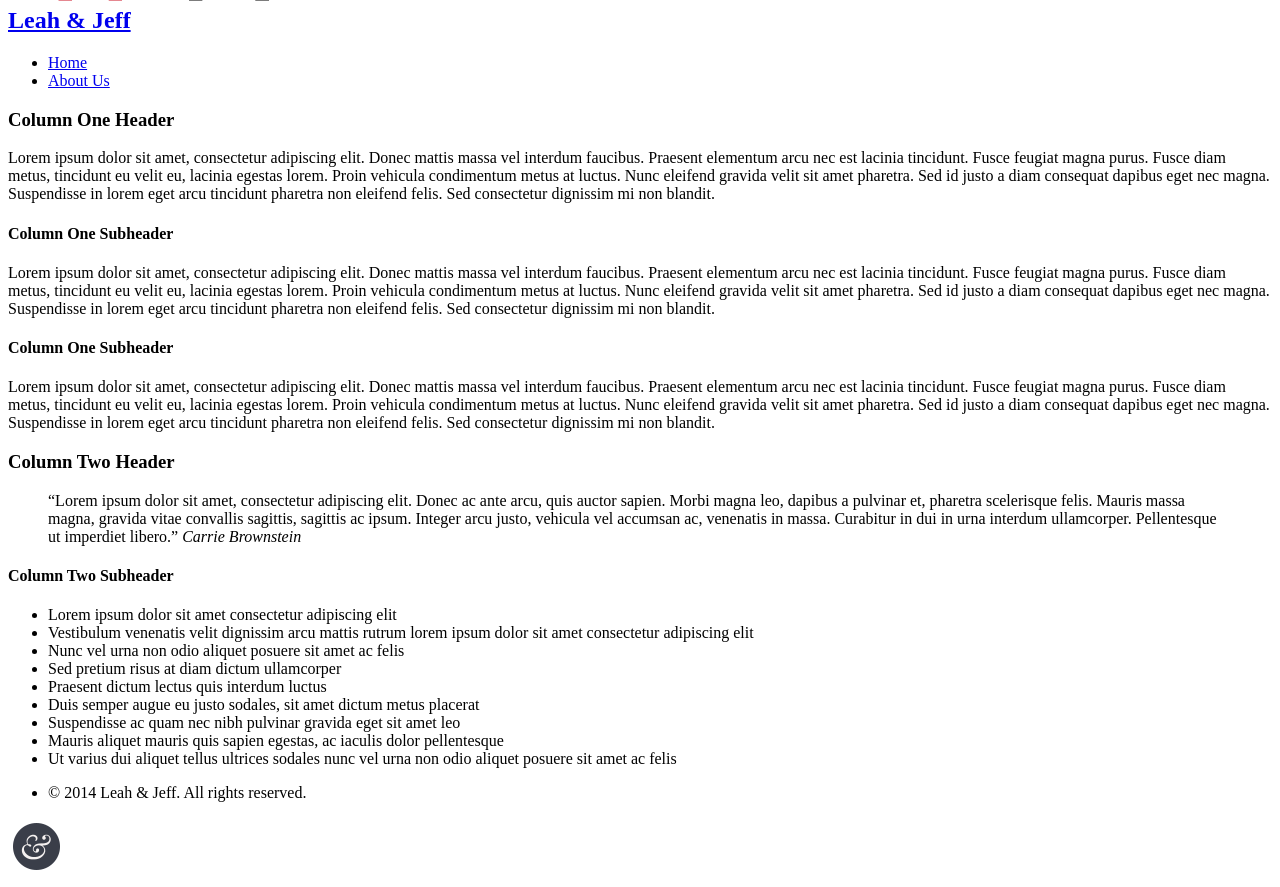
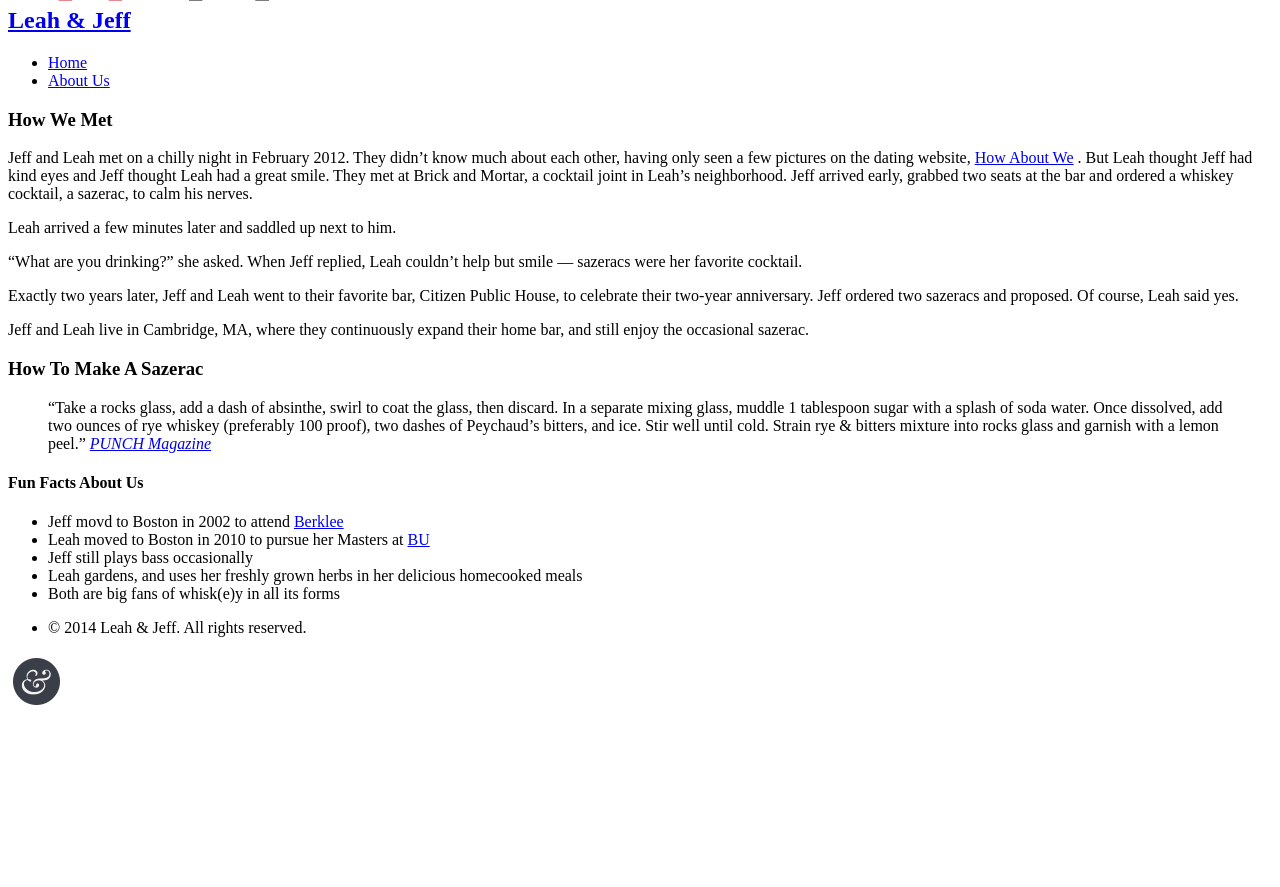
Before and after one commit to jeffbyrnes/leahandjeff.com, a PHP site: page /about/ in a window 1280 px wide. Shown: the part 284-1171 px from the top of the page. After the commit the page ends 989 px from the top, so only its background shows below. Run offline with PHP 8.4, Linux system fonts and the light colour scheme; some libraries are stand-ins or nearby versions.

Commit message:
Update About page with Leah’s copy, Sazerac how-to, and fun facts

```diff
--- a/public/about.php
+++ b/public/about.php
@@ -6,38 +6,35 @@ require_once('_header.php');
     <div class=" section-bg-color1 ">
         <div class="row first-row">
             <div class="small-12 medium-6 large-6 columns">
-                <h3>Column One Header</h3>
-                <p>
-                    Lorem ipsum dolor sit amet, consectetur adipiscing elit. Donec mattis massa vel interdum faucibus. Praesent elementum arcu nec est lacinia tincidunt. Fusce feugiat magna purus. Fusce diam metus, tincidunt eu velit eu, lacinia egestas lorem. Proin vehicula condimentum metus at luctus. Nunc eleifend gravida velit sit amet pharetra. Sed id justo a diam consequat dapibus eget nec magna. Suspendisse in lorem eget arcu tincidunt pharetra non eleifend felis. Sed consectetur dignissim mi non blandit.
-                </p>
-                <h4>Column One Subheader</h4>
-                <p>
-                    Lorem ipsum dolor sit amet, consectetur adipiscing elit. Donec mattis massa vel interdum faucibus. Praesent elementum arcu nec est lacinia tincidunt. Fusce feugiat magna purus. Fusce diam metus, tincidunt eu velit eu, lacinia egestas lorem. Proin vehicula condimentum metus at luctus. Nunc eleifend gravida velit sit amet pharetra. Sed id justo a diam consequat dapibus eget nec magna. Suspendisse in lorem eget arcu tincidunt pharetra non eleifend felis. Sed consectetur dignissim mi non blandit.
-                </p>
-                <h4>Column One Subheader</h4>
-                <p>
-                    Lorem ipsum dolor sit amet, consectetur adipiscing elit. Donec mattis massa vel interdum faucibus. Praesent elementum arcu nec est lacinia tincidunt. Fusce feugiat magna purus. Fusce diam metus, tincidunt eu velit eu, lacinia egestas lorem. Proin vehicula condimentum metus at luctus. Nunc eleifend gravida velit sit amet pharetra. Sed id justo a diam consequat dapibus eget nec magna. Suspendisse in lorem eget arcu tincidunt pharetra non eleifend felis. Sed consectetur dignissim mi non blandit.
-                </p>
+                <h3>How We Met</h3>
+
+                <p>Jeff and Leah met on a chilly night in February 2012. They didn’t know much about each other, having only seen a few pictures on the dating website, <a href="http://www.howaboutwe.com/">How About We</a> <i class="fa fa-external-link"></i>. But Leah thought Jeff had kind eyes and Jeff thought Leah had a great smile. They met at Brick and Mortar, a cocktail joint in Leah’s neighborhood. Jeff arrived early, grabbed two seats at the bar and ordered a whiskey cocktail, a sazerac, to calm his nerves.</p>
+
+                <p>Leah arrived a few minutes later and saddled up next to him.</p>
+
+                <p>“What are you drinking?” she asked. When Jeff replied, Leah couldn’t help but smile — sazeracs were her favorite cocktail.</p>
+
+                <p>Exactly two years later, Jeff and Leah went to their favorite bar, Citizen Public House, to celebrate their two-year anniversary. Jeff ordered two sazeracs and proposed. Of course, Leah said yes.</p>
+
+                <p>Jeff and Leah live in Cambridge, MA, where they continuously expand their home bar, and still enjoy the occasional sazerac.</p>
             </div>
+
             <div class="small-12 medium-6 large-6 columns">
-                <h3>Column Two Header</h3>
+                <h3>How To Make A Sazerac</h3>
 
                 <blockquote>
-                    <p>&#8220;Lorem ipsum dolor sit amet, consectetur adipiscing elit. Donec ac ante arcu, quis auctor sapien. Morbi magna leo, dapibus a pulvinar et, pharetra scelerisque felis. Mauris massa magna, gravida vitae convallis sagittis, sagittis ac ipsum. Integer arcu justo, vehicula vel accumsan ac, venenatis in massa. Curabitur in dui in urna interdum ullamcorper. Pellentesque ut imperdiet libero.&#8221;
-                    <cite>Carrie Brownstein</cite></p>
+                    <p>“Take a rocks glass, add a dash of absinthe, swirl to coat the glass, then discard. In a separate mixing glass, muddle 1 tablespoon sugar with a splash of soda water. Once dissolved, add two ounces of rye whiskey (preferably 100 proof), two dashes of Peychaud’s bitters, and ice. Stir well until cold. Strain rye & bitters mixture into rocks glass and garnish with a lemon peel.”
+                    <cite><a href="http://punchdrink.com/recipes/sazerac/"><em>PUNCH</em> Magazine</a> <i class="fa fa-external-link"></i></cite></p>
                 </blockquote>
 
-                <h4>Column Two Subheader</h4>
+
+                <h4>Fun Facts About Us</h4>
                 <ul>
-                    <li>Lorem ipsum dolor sit amet consectetur adipiscing elit</li>
-                    <li>Vestibulum venenatis velit dignissim arcu mattis rutrum lorem ipsum dolor sit amet consectetur adipiscing elit</li>
-                    <li>Nunc vel urna non odio aliquet posuere sit amet ac felis</li>
-                    <li>Sed pretium risus at diam dictum ullamcorper</li>
-                    <li>Praesent dictum lectus quis interdum luctus</li>
-                    <li>Duis semper augue eu justo sodales, sit amet dictum metus placerat</li>
-                    <li>Suspendisse ac quam nec nibh pulvinar gravida eget sit amet leo</li>
-                    <li>Mauris aliquet mauris quis sapien egestas, ac iaculis dolor pellentesque</li>
-                    <li>Ut varius dui aliquet tellus ultrices sodales nunc vel urna non odio aliquet posuere sit amet ac felis</li>
+                    <li>Jeff movd to Boston in 2002 to attend <a href="http://www.berklee.edu/">Berklee</a> <i class="fa fa-external-link"></i></li>
+                    <li>Leah moved to Boston in 2010 to pursue her Masters at <a href="http://www.bu.edu/">BU</a> <i class="fa fa-external-link"></i></li>
+                    <li>Jeff still plays bass occasionally</li>
+                    <li>Leah gardens, and uses her freshly grown herbs in her delicious homecooked meals</li>
+                    <li>Both are big fans of whisk(e)y in all its forms</li>
                 </ul>
             </div>
         </div>
```
